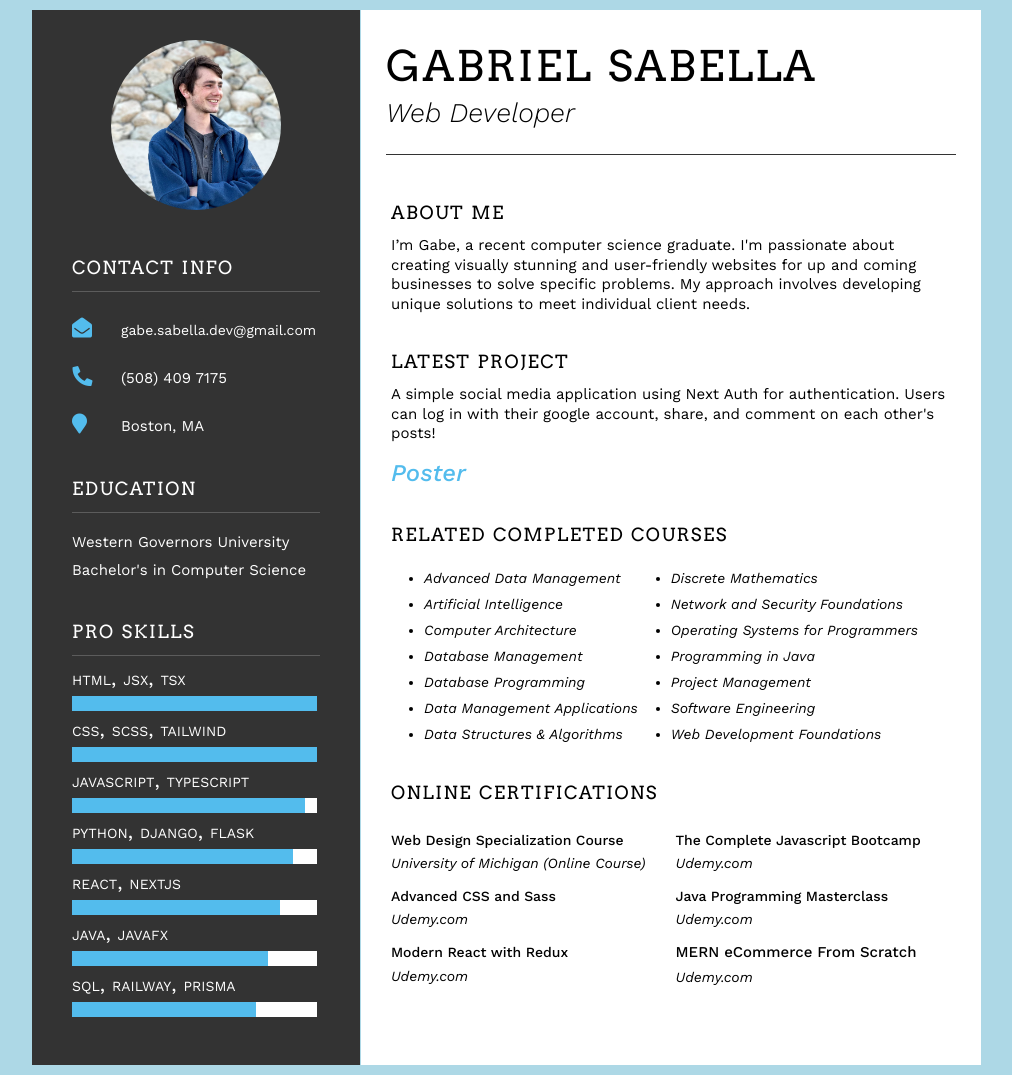
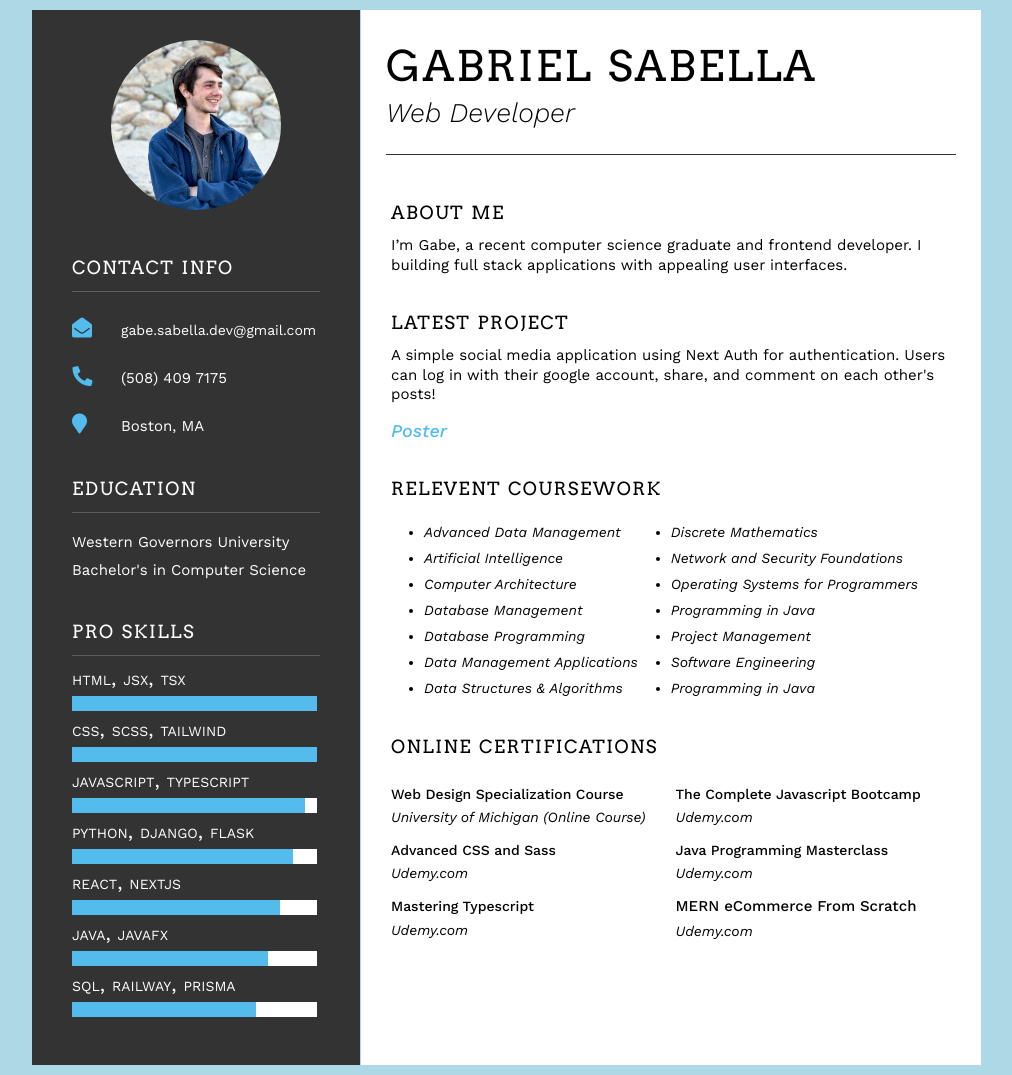
Before and after one commit to gabesabella/resume, a website: page index.html in a window 1280 px wide. Shown: the whole page, without its empty margins (133-1145 px from the left). Drawn offline with nearby package versions, Linux system fonts and the light colour scheme.

Commit message:
Reduced word count

```diff
--- a/index.html
+++ b/index.html
@@ -115,17 +115,17 @@
       <div class="standard-padding">
         <div class="header-text caps">about me</div>
         <div class="standard-text mt-lg body-text">
-          I’m Gabe, a recent computer science graduate. I'm passionate about creating visually stunning and user-friendly websites for up and coming businesses to solve specific problems. My approach involves developing unique solutions to meet individual client needs.
+          I’m Gabe, a recent computer science graduate and frontend developer. I building full stack applications with appealing user interfaces.
         </div>
         <div class="header-text caps pt-md">latest project</div>
         <!-- <span class="icon"><i class="fas fa-globe"></i></span> -->
           <div class="body-text mt-lg standard-text">A simple social media application using Next Auth for authentication. Users can log in with their google account, share, and comment on each other's posts!</div>
-          <div class="text-lg body-text site"><a href="https://poster-5wxj.vercel.app/">Poster</a>
+          <div class="text-md body-text site"><a href="https://poster-5wxj.vercel.app/">Poster</a>
           </div>
       </div>
 
 
-      <div class="header-text caps py-30">related completed courses</div>
+      <div class="header-text caps py-30">relevent coursework</div>
       <div class="standard-padding courses">
         <ul class="body-text-small">
           <li>Advanced Data Management</li>
@@ -143,7 +143,7 @@
           <li>Programming in Java</li>
           <li>Project Management</li>
           <li>Software Engineering</li>
-          <li>Web Development Foundations</li>
+          <li>Programming in Java</li>
         </ul>
       </div>
       <div class="header-text caps py-30">online certifications</div>
@@ -155,7 +155,7 @@
           <div class="mt-lg ml-lg standard-text pl-30 bold">Advanced CSS and Sass
             <div class="italic mt-md body-text-small no-bold">Udemy.com</div>
           </div>
-          <div class="mt-lg ml-lg standard-text pl-30 bold">Modern React with Redux
+          <div class="mt-lg ml-lg standard-text pl-30 bold">Mastering Typescript
             <div class="italic mt-md body-text-small no-bold">Udemy.com</div>
           </div>
         </div>
--- a/package.json
+++ b/package.json
@@ -1,7 +1,7 @@
 {
   "name": "resume",
   "version": "1.0.0",
-  "description": "A clean professional resume template",
+  "description": "Computer Science Resume",
   "main": "index.js",
   "scripts": {
     "compile:sass": "sass sass/main.sass css/style.css -w"
--- a/sass/base/_utilities.sass
+++ b/sass/base/_utilities.sass
@@ -28,7 +28,8 @@
 
 .text-lg
   font-size: 24px !important
-
+.text-md
+  font-size: 18px !important
 
 .caps
   font-variant: small-caps
```
Also changed, not shown: css/style.css, 2 other files.
